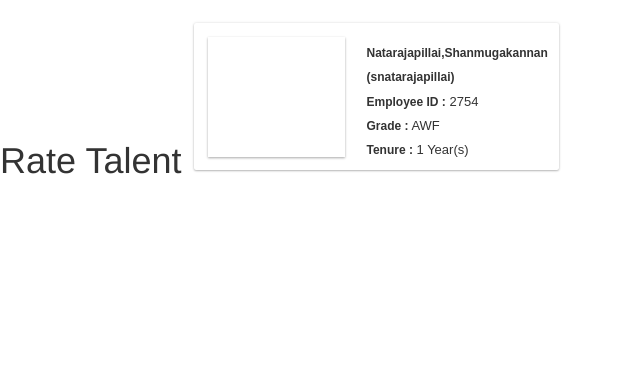
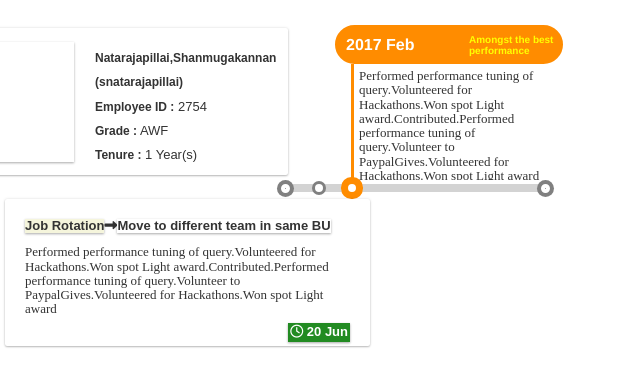
Before and after one commit to shanmugakannan/talent, an Angular app: page / in a window 1280 px wide. Shown: the top 386 px of the page, without its empty margins (0-640 px from the left). Built offline with nearby package versions, Linux system fonts and the light colour scheme.

Commit message:
Grid - Initial

```diff
--- a/src/app/app.component.html
+++ b/src/app/app.component.html
@@ -1,4 +1,3 @@
 <h1>
-  {{title}}
   <app-rate-talent></app-rate-talent>
 </h1>
--- a/src/app/rate-talent/rate-talent.component.css
+++ b/src/app/rate-talent/rate-talent.component.css
@@ -0,0 +1,13 @@
+.rate-component-container {
+   height: 185px
+}
+.columnwise {
+    float:left;
+    margin:5px;
+    margin-left: -80px
+}
+.rowwise {
+    width:300px;
+    height:100px;
+    margin:5px;
+}
--- a/src/app/rate-talent/rate-talent.component.html
+++ b/src/app/rate-talent/rate-talent.component.html
@@ -1,3 +1,12 @@
+
+<div class=".rate-component-container">
+    <div class="columnwise"><resource-detail></resource-detail></div>
+    <div class="columnwise"><timeline></timeline></div>
+</div>
+<div class="rowwise"><action-item></action-item></div>
+
+
+
+
+
 <!--<select-list [lists] = "items"></select-list>-->
-<!--<timeline></timeline>-->
-<resource-detail></resource-detail>
--- a/src/app/timeline/timeline.component.ts
+++ b/src/app/timeline/timeline.component.ts
@@ -14,28 +14,6 @@ export class TimelineComponent implements OnInit {
   rating:string;
   ratingSummary:string;
   constructor() {
-    this.items = [
-                   {"title":"Promotion",
-                            "values":[{"text":"Due in less than 6 months","icon":"fa fa-hourglass-half"},
-                                      {"text":"Due in 6 to 12 months","icon":"glyphicon glyphicon-time"},
-                                      {"text":"Due in 12 to 18 months","icon":"fa fa-clock-o"},
-                                      {"text":"After 18 months only","icon":"fa fa-hourglass"}]},
-                   {"title":"Training",
-                            "values":[{"text":"Technical training","icon":"glyphicon glyphicon-cog"},
-                                      {"text":"Behavioural training","icon":"glyphicon glyphicon-eye-open"},
-                                      {"text":"Domain training","icon":"glyphicon glyphicon-certificate"}]},
-                   {"title":"Job Rotation",
-                            "values":[{"text":"Coaching","icon":"glyphicon glyphicon-certificate"},
-                                      {"text":"Mentoring","icon":"glyphicon glyphicon-user"},
-                                      {"text":"Include in 2017 tracks","icon":"glyphicon glyphicon-ok-circle"},
-                                      {"text":"Include in external tech forums","icon":"glyphicon glyphicon-link"},
-                                      {"text":"others","icon":"glyphicon glyphicon-th-list"}]},
-                   {"title":"Others",
-                            "values":[{"text":"Move to different team in same BU","icon":"fa fa-random"},
-                                      {"text":"Move to different BU","icon":"fa fa-exchange"},
-                                      {"text":"Stretch assignment in different BU","icon":"fa fa-arrows-h"}]}
-                 ]
-
       var months : string[] = ["Jan", "Feb", "Mar", "Apr", "May", "Jun", "Jul", "Aug", "Sept", "Oct", "Nov", "Dec"];
       this.year = new Date();
       var monthNumber = this.year.getMonth();
```
Lines whose indentation alone changed are shown as unchanged.
